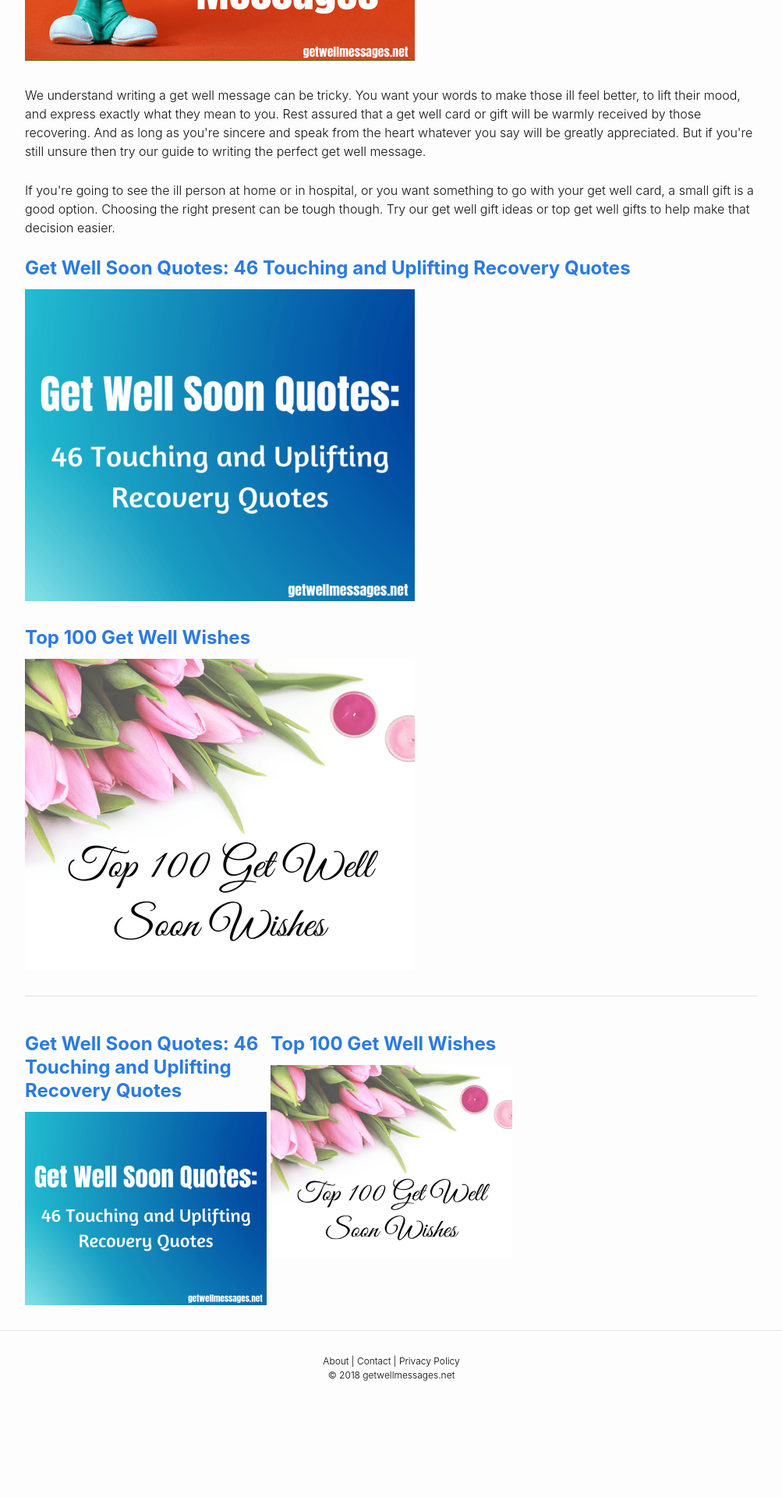
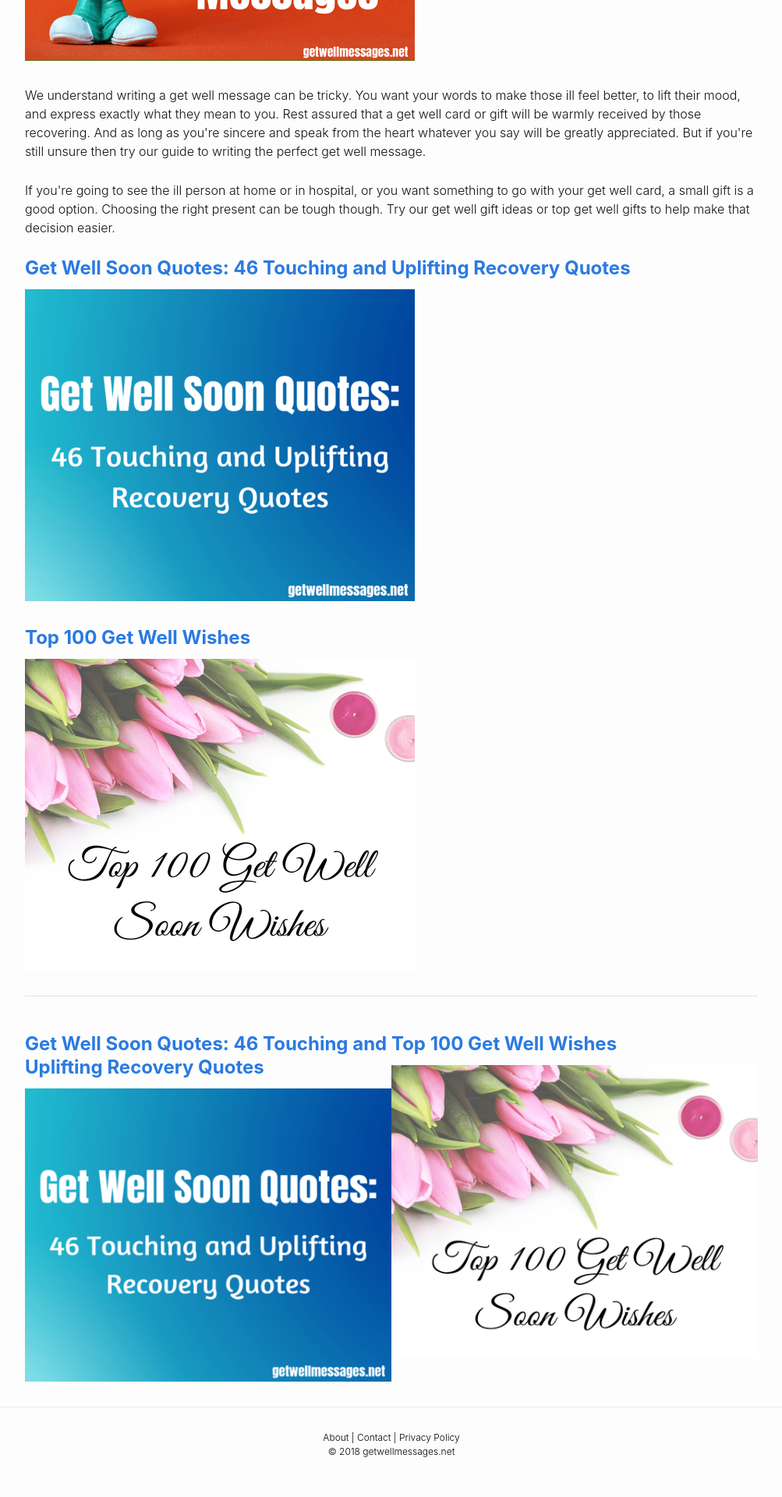
Before and after one commit to andyml123/andyml123.github.io, a Jekyll site: the page built from imagetest.md, in a window 1280 px wide. Shown: the part 2466-4386 px from the top of the page at 78% size, without its empty margins (138-1141 px from the left). Built offline with Jekyll 4.4.1, drawn with Linux system fonts in a browser that asks for light colours; before the commit the page ends 4288 px from its top, so only the background shows below that.

Commit message:
Update _layout.scss

```diff
--- a/_sass/_layout.scss
+++ b/_sass/_layout.scss
@@ -519,8 +519,7 @@ font-size:10px;
 
 .column {
     float: left;
-    width: 33%;
-    margin-right: 5px;
+    width: 50%;
 }
 
 .row:after {
@@ -531,6 +530,7 @@ font-size:10px;
 img {
     max-width: 100%;
     height: auto;
+    margin-right:5px;
 }
 @media screen and (max-width: 680px) {
     .column {
```
